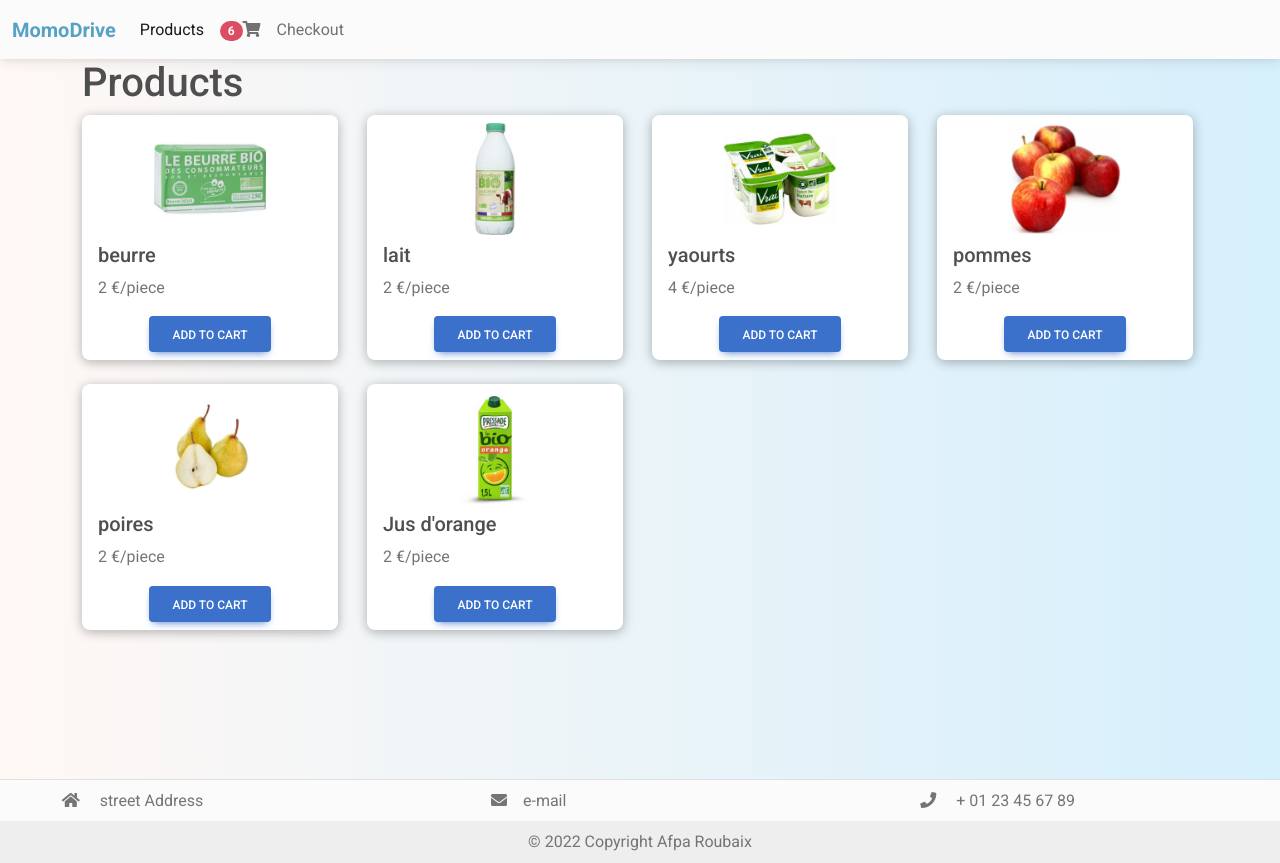
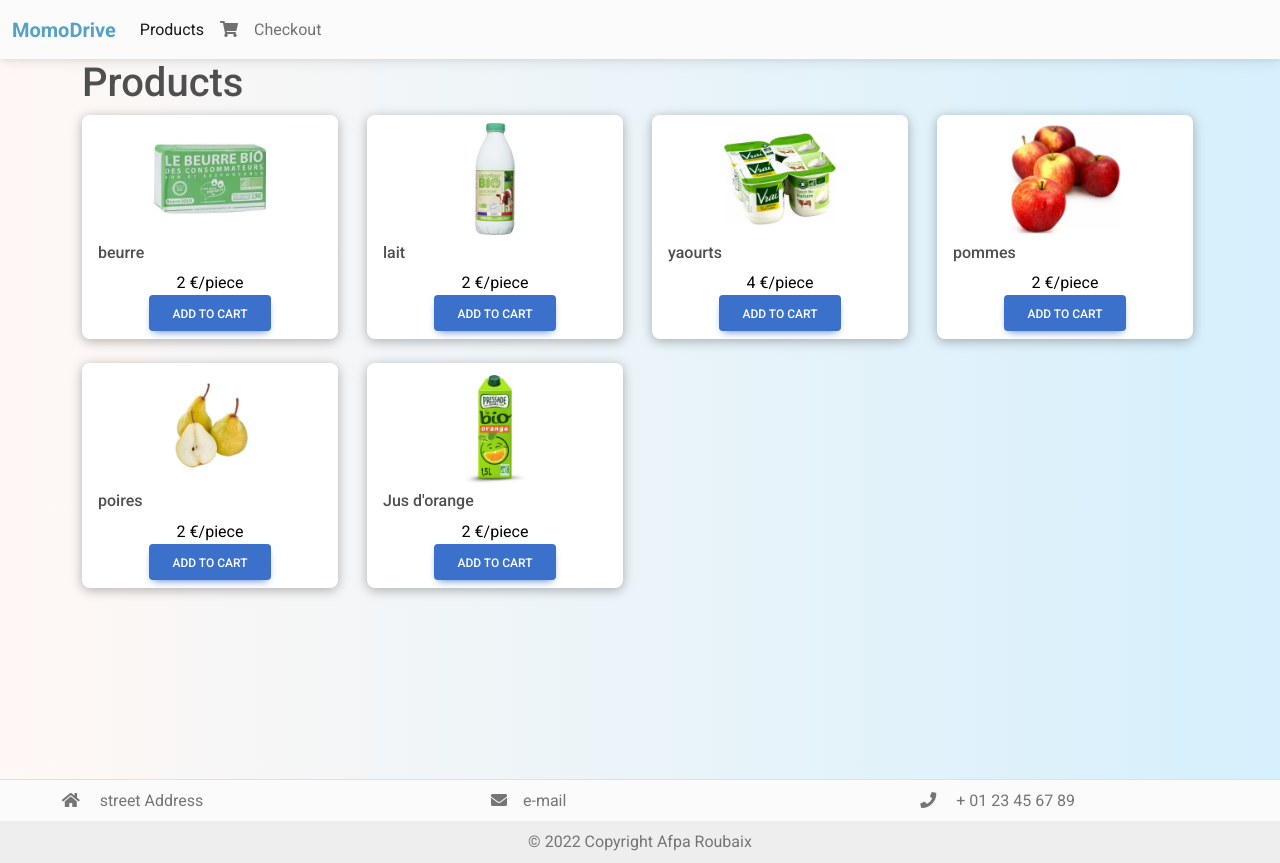
Before and after one commit to DuarteDosSantosNuno/GestionDrive, a React (Create React App) app in the folder front-office/: page / in a window 1280 px wide. Built offline with nearby package versions, Linux system fonts and the light colour scheme.

Commit message:
FRONT-END cart OK

```diff
--- a/front-office/src/App.js
+++ b/front-office/src/App.js
@@ -1,4 +1,4 @@
-import React, { useState } from "react";
+import React, { useState, useEffect } from "react";
 import { BrowserRouter, Routes, Route } from "react-router-dom";
 import Home from "./pages/Home";
 import Order from "./pages/Order";
@@ -10,34 +10,71 @@ import tmpData from "./assets/tmpData";
 
 export default function App() {
   const { products } = tmpData;
-  const [cartItems, setCartItems] = useState(products);
+  const [cartItems, setCartItems] = useState([]);
+  const [nbCartItems, setNbCartItems] = useState(0);
 
-  const onAddProduct = (product) => {
+  useEffect(() => {
+    const cart = localStorage.getItem("MomoDrive.cart");
+    const cartItems = localStorage.getItem("MomoDrive.cartItems");
+    if (cart != null) {
+      setCartItems(JSON.parse(cart));
+      const tmpItems = JSON.parse(cartItems);
+      setNbCartItems(parseInt(cartItems));
+    }
+  }, []);
+
+  useEffect(() => {
+    localStorage.setItem("MomoDrive.cart", JSON.stringify(cartItems));
+    localStorage.setItem("MomoDrive.cartItems", JSON.stringify(nbCartItems));
+  }, [cartItems]);
+
+  const onAdd = (product) => {
     const exist = cartItems.find((p) => p.id === product.id);
     if (exist) {
       setCartItems(
-        cartItems.map((i) =>
-          i.id === product.id ? { ...exist, qty: exist.qty + 1 } : i
+        cartItems.map((p) =>
+          p.id === product.id ? { ...exist, qty: exist.qty + 1 } : p
         )
       );
     } else {
       setCartItems([...cartItems, { ...product, qty: 1 }]);
     }
+    setNbCartItems(nbCartItems + 1);
+  };
+
+  const onRemove = (product) => {
+    const exist = cartItems.find((p) => p.id === product.id);
+    if (exist.qty === 1) {
+      setCartItems(cartItems.filter((p) => p.id !== product.id));
+    } else {
+      setCartItems(
+        cartItems.map((p) =>
+          p.id === product.id ? { ...exist, qty: exist.qty - 1 } : p
+        )
+      );
+    }
+    setNbCartItems(nbCartItems - 1);
   };
 
   return (
     <div>
       <BrowserRouter>
-        <Navbar nbCartItems={cartItems.length} />
+        <Navbar nbCartItems={nbCartItems} />
         <main className="body gradient-custom-frontoffice full-height">
           <Routes>
             <Route
               path="/"
-              element={<Home productsList={products} onAdd={onAddProduct} />}
+              element={<Home products={products} onAdd={onAdd} />}
             />
             <Route
               path="/Order"
-              element={<Order cartItems={cartItems} onAdd={onAddProduct} />}
+              element={
+                <Order
+                  cartItems={cartItems}
+                  onAdd={onAdd}
+                  onRemove={onRemove}
+                />
+              }
             />
             <Route path="/Checkout" element={<Checkout />} />
             <Route path="*" element={<NotFound />} />
--- a/front-office/src/components/Cart.jsx
+++ b/front-office/src/components/Cart.jsx
@@ -6,10 +6,10 @@ export default function Cart(props) {
   const { products } = props;
   return (
     <>
-      <aside className="flex align-items-center">
+      <div className="flex align-items-center">
         <h2>Order summary</h2>
         <CartCard products={products} />
-      </aside>
+      </div>
     </>
   );
 }
--- a/front-office/src/components/CartCounter.jsx
+++ b/front-office/src/components/CartCounter.jsx
@@ -1,14 +1,14 @@
-import React, { useState } from "react";
+import React, { useState, useEffect } from "react";
 import { MDBBadge, MDBIcon } from "mdb-react-ui-kit";
 
 export default function CartCounter(props) {
-  const [count, setCount] = useState(props.counter);
+  const { nbCartItems } = props;
 
   return (
     <>
-      {count > 0 ? (
+      {nbCartItems > 0 ? (
         <MDBBadge pill color="danger">
-          {count}
+          {nbCartItems}
         </MDBBadge>
       ) : (
         <></>
--- a/front-office/src/components/Navbar.jsx
+++ b/front-office/src/components/Navbar.jsx
@@ -9,20 +9,18 @@ import {
   MDBCollapse,
   MDBNavbarNav,
   MDBIcon,
-  MDBBadge,
 } from "mdb-react-ui-kit";
 import CartCounter from "./CartCounter";
 
 export default function Navbar(props) {
   const [showNavNoTogglerThird, setShowNavNoTogglerThird] = useState(false);
+  const { nbCartItems } = props;
 
   return (
-    <MDBNavbar expand="lg" sticky light bgColor="light">
+    <MDBNavbar expand="md" sticky light bgColor="light">
       <MDBContainer fluid>
         <MDBNavbarToggler
           type="button"
-          data-target="#navbarTogglerDemo03"
-          aria-controls="navbarTogglerDemo03"
           aria-expanded="false"
           aria-label="Toggle navigation"
           onClick={() => setShowNavNoTogglerThird(!showNavNoTogglerThird)}
@@ -33,7 +31,7 @@ export default function Navbar(props) {
           MomoDrive
         </MDBNavbarBrand>
         <MDBCollapse navbar show={showNavNoTogglerThird}>
-          <MDBNavbarNav className="mr-auto mb-2 mb-lg-0">
+          <MDBNavbarNav className="mr-auto mb-0 mb-lg-0">
             <MDBNavbarItem>
               <MDBNavbarLink active aria-current="home" href="/">
                 Products
@@ -41,7 +39,7 @@ export default function Navbar(props) {
             </MDBNavbarItem>
             <MDBNavbarItem>
               <MDBNavbarLink href="/Order">
-                <CartCounter counter={props.nbCartItems} />
+                <CartCounter nbCartItems={nbCartItems} />
               </MDBNavbarLink>
             </MDBNavbarItem>
             <MDBNavbarItem>
--- a/front-office/src/components/ProductCard.jsx
+++ b/front-office/src/components/ProductCard.jsx
@@ -1,4 +1,4 @@
-import React, { useState } from "react";
+import React, { useEffect, useState } from "react";
 import {
   MDBCard,
   MDBCardBody,
@@ -11,6 +11,12 @@ import {
 
 export default function ProductCard(props) {
   const { product, onAdd } = props;
+  const [buttonQty, setButtonQty] = useState(product.qty ? false : true);
+
+  useEffect(() => {
+    console.log("useEffect setButtonQty = " + buttonQty);
+    setButtonQty(product.qty > 0 ? true : false);
+  }, []);
 
   return (
     <MDBCard className="h-100 shadow-custom" style={{ maxWidth: "16rem" }}>
@@ -25,10 +31,32 @@ export default function ProductCard(props) {
         />
       </div>
       <MDBCardBody>
-        <MDBCardTitle>{product.name}</MDBCardTitle>
-        <p className="text-muted">{product.price} €/piece</p>
+        <MDBCardTitle className="product-card-name">
+          {product.name}
+        </MDBCardTitle>
+        <p className="product-card-text">{product.price} €/piece</p>
         <div className="d-flex align-items-center justify-content-center">
-          <MDBBtn onClick={onAdd}>{props.btn}</MDBBtn>
+          {!buttonQty ? (
+            <MDBBtn onClick={() => onAdd(product)}>{props.btn}</MDBBtn>
+          ) : (
+            <>
+              <button
+                type="button"
+                onClick={() => onRemove(product)}
+                className="btn btn-outline-danger btn-floating"
+              >
+                <i className="fas fa-minus"></i>{" "}
+              </button>
+              <span>{product.qty}</span>
+              <button
+                type="button"
+                onClick={() => onAdd(product)}
+                className="btn btn-outline-success btn-floating"
+              >
+                <i className="fas fa-plus"></i>
+              </button>
+            </>
+          )}
         </div>
       </MDBCardBody>
     </MDBCard>
--- a/front-office/src/components/ProductCardCart.jsx
+++ b/front-office/src/components/ProductCardCart.jsx
@@ -10,7 +10,7 @@ import {
 } from "mdb-react-ui-kit";
 
 export default function ProductCardCart(props) {
-  const [product, setProduct] = useState(props.product);
+  const { product, onAdd, onRemove } = props;
 
   return (
     <MDBCard style={{ maxWidth: "95%" }} className="product-card">
@@ -26,8 +26,14 @@ export default function ProductCardCart(props) {
         <MDBCol className="col-6 d-flex align-items-center justify-content-left">
           <MDBCardTitle>{product.name}</MDBCardTitle>
         </MDBCol>
-        <MDBCol className="col-4 d-flex align-items-center justify-content-center">
-          <MDBBtn href="#">{props.btn}</MDBBtn>
+        <MDBCol className="col-4 d-flex align-items-center justify-content-evenly">
+          <a role="button" onClick={() => onRemove(product)}>
+            <i className="fas fa-minus productcardcart-button-remove"></i>{" "}
+          </a>
+          <span>{product.qty}</span>
+          <a role="button" onClick={() => onAdd(product)}>
+            <i className="fas fa-plus productcardcart-button-add"></i>
+          </a>
         </MDBCol>
       </MDBRow>
     </MDBCard>
--- a/front-office/src/pages/Home.jsx
+++ b/front-office/src/pages/Home.jsx
@@ -3,13 +3,13 @@ import { MDBCol, MDBContainer, MDBRow } from "mdb-react-ui-kit";
 import ProductCard from "../components/ProductCard";
 
 export default function Home(props) {
-  const { productsList, onAdd } = props;
+  const { products, onAdd } = props;
 
   return (
-    <MDBContainer d-flex flex-column h-100>
+    <MDBContainer className="d-flex flex-column h-100">
       <h1>Products</h1>
-      <MDBRow className="row-cols-1 row-cols-md-4 g-4">
-        {productsList.map((p) => (
+      <MDBRow className="row-cols-1 row-cols-sm-2 row-cols-md-3 row-cols-lg-4 g-4">
+        {products.map((p) => (
           <MDBCol>
             <ProductCard
               key={p.id}
--- a/front-office/src/pages/Order.jsx
+++ b/front-office/src/pages/Order.jsx
@@ -4,9 +4,8 @@ import ProductCardCart from "../components/ProductCardCart";
 import Cart from "../components/Cart";
 
 export default function Order(props) {
-  const { cartItems } = props;
+  const { cartItems, onAdd, onRemove } = props;
 
-  console.log(props);
   return (
     <MDBContainer d-flex flex-column>
       <h1>My order</h1>
@@ -18,7 +17,8 @@ export default function Order(props) {
                 <ProductCardCart
                   key={c.id}
                   product={c}
-                  btn={"Remove from Cart"}
+                  onRemove={onRemove}
+                  onAdd={onAdd}
                 />
               </MDBCol>
             ))}
--- a/front-office/src/styles/components/ProductCard.css
+++ b/front-office/src/styles/components/ProductCard.css
@@ -17,6 +17,18 @@ div .card-body {
   border-radius: 0.5rem;
 }
 
+.product-card-name {
+  font-size: 1rem;
+  font-weight: 500;
+  padding: 0;
+}
+
+.product-card-text {
+  text-align: center;
+  color: black;
+  margin: 0;
+}
+
 /* .card-image-border {
   display: flex;
   align-items: center;
--- /dev/null
+++ b/front-office/src/styles/components/ProductCardCart.css
@@ -0,0 +1,7 @@
+.productcardcart-button-add {
+  color: var(--color-2);
+}
+
+.productcardcart-button-remove {
+  color: var(--color-3);
+}
--- a/front-office/src/styles/index.css
+++ b/front-office/src/styles/index.css
@@ -1,3 +1,4 @@
 @import "./settings.css";
 @import "./components/Navbar.css";
 @import "./components/ProductCard.css";
+@import "./components/ProductCardCart.css";
--- a/front-office/src/styles/settings.css
+++ b/front-office/src/styles/settings.css
@@ -1,5 +1,7 @@
 :root {
   --color-1: #56a2c5;
+  --color-2: #56c581;
+  --color-3: #c57056;
 }
 
 html,
```
